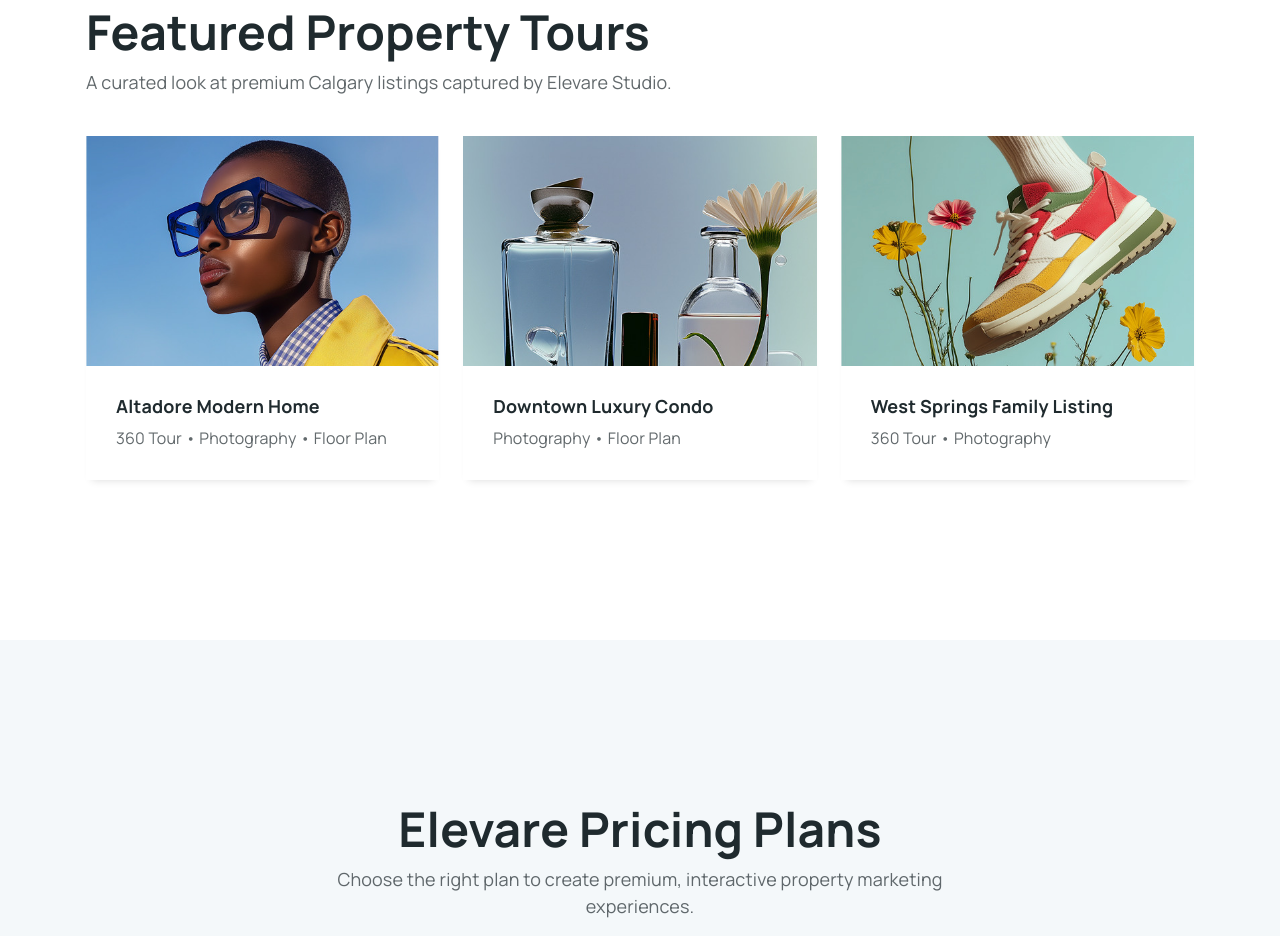
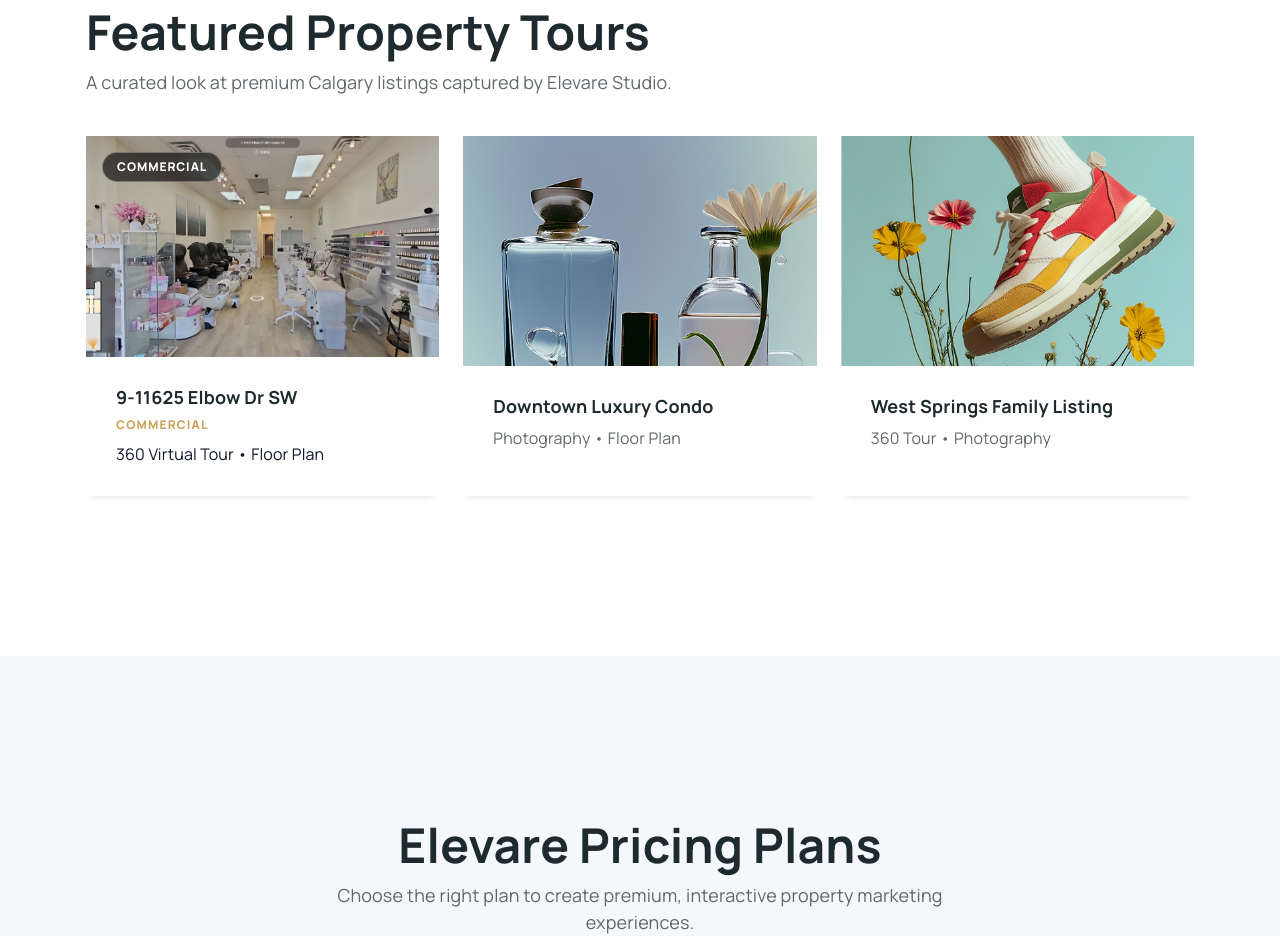
Before and after one commit to alokjain8496-del/elevare, a plain HTML site: page html/index.html in a window 1280 px wide. Shown: the part 1673-2609 px from the top of the page. Drawn offline with Linux system fonts and the light colour scheme.

Commit message:
Update featured commercial tour card

```diff
--- a/html/index.html
+++ b/html/index.html
@@ -91,7 +91,7 @@
       <div class="container">
         <div class="row mb-8"><div class="col-xl-8"><h2>Featured Property Tours</h2><p class="fs-5 mb-0">A curated look at premium Calgary listings captured by Elevare Studio.</p></div></div>
         <div class="row g-4">
-          <div class="col-md-6 col-xl-4"><div class="card h-100 border-0 shadow-sm"><img src="../images/portfolio/portfolio-img-1.jpg" class="card-img-top" alt="Modern detached home"><div class="card-body"><h5>Altadore Modern Home</h5><p class="mb-0">360 Tour • Photography • Floor Plan</p></div></div></div>
+          <div class="col-md-6 col-xl-4"><a href="projects.html#commercial-11625-elbow-dr" class="card featured-project-card h-100 border-0 shadow-sm text-decoration-none text-dark overflow-hidden"><div class="position-relative"><img src="../images/portfolio/project3thumbnail.webp" class="card-img-top" alt="Commercial property at 9-11625 Elbow Dr SW, Calgary, AB" loading="lazy" decoding="async"><span class="featured-project-tag">Commercial</span></div><div class="card-body"><h5>9-11625 Elbow Dr SW</h5><p class="featured-project-category mb-2">Commercial</p><p class="mb-0">360 Virtual Tour • Floor Plan</p></div></a></div>
           <div class="col-md-6 col-xl-4"><div class="card h-100 border-0 shadow-sm"><img src="../images/portfolio/portfolio-img-2.jpg" class="card-img-top" alt="Luxury downtown condo"><div class="card-body"><h5>Downtown Luxury Condo</h5><p class="mb-0">Photography • Floor Plan</p></div></div></div>
           <div class="col-md-6 col-xl-4"><div class="card h-100 border-0 shadow-sm"><img src="../images/portfolio/portfolio-img-3.jpg" class="card-img-top" alt="Family home showcase"><div class="card-body"><h5>West Springs Family Listing</h5><p class="mb-0">360 Tour • Photography</p></div></div></div>
         </div>
--- a/scss/pages/_index.scss
+++ b/scss/pages/_index.scss
@@ -247,6 +247,53 @@
     max-width: 520px;
     width: 100%;
 }
+.featured-project-card {
+    color: var(--bs-dark);
+    transition: transform 0.35s ease, box-shadow 0.35s ease;
+
+    .card-img-top {
+        aspect-ratio: 16 / 10;
+        object-fit: cover;
+        transition: transform 0.45s ease;
+    }
+
+    &:hover {
+        color: var(--bs-dark);
+        transform: translateY(-8px);
+        box-shadow: 0 24px 52px rgba($black, 0.16) !important;
+
+        .card-img-top {
+            transform: scale(1.045);
+        }
+    }
+}
+
+.featured-project-tag {
+    position: absolute;
+    top: 16px;
+    left: 16px;
+    z-index: 2;
+    padding: 8px 14px;
+    border: 1px solid rgba($white, 0.3);
+    border-radius: 999px;
+    background: rgba($black, 0.62);
+    color: $white;
+    font-size: 12px;
+    font-weight: 800;
+    letter-spacing: 0.08em;
+    line-height: 1;
+    text-transform: uppercase;
+    backdrop-filter: blur(10px);
+}
+
+.featured-project-category {
+    color: var(--bs-primary);
+    font-size: 12px;
+    font-weight: 800;
+    letter-spacing: 0.1em;
+    text-transform: uppercase;
+}
+
 .project-intro {
     max-width: 840px;
 
```
Also changed, not shown: html/projects.html (+1 -1 lines), css/styles.css.
